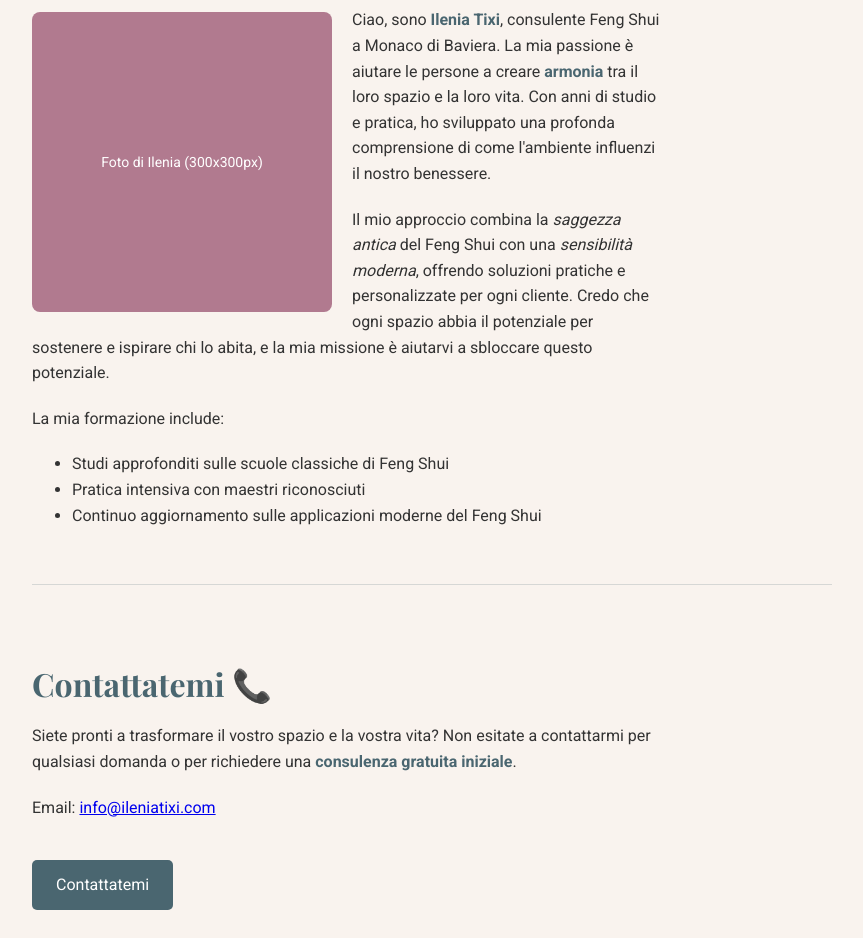
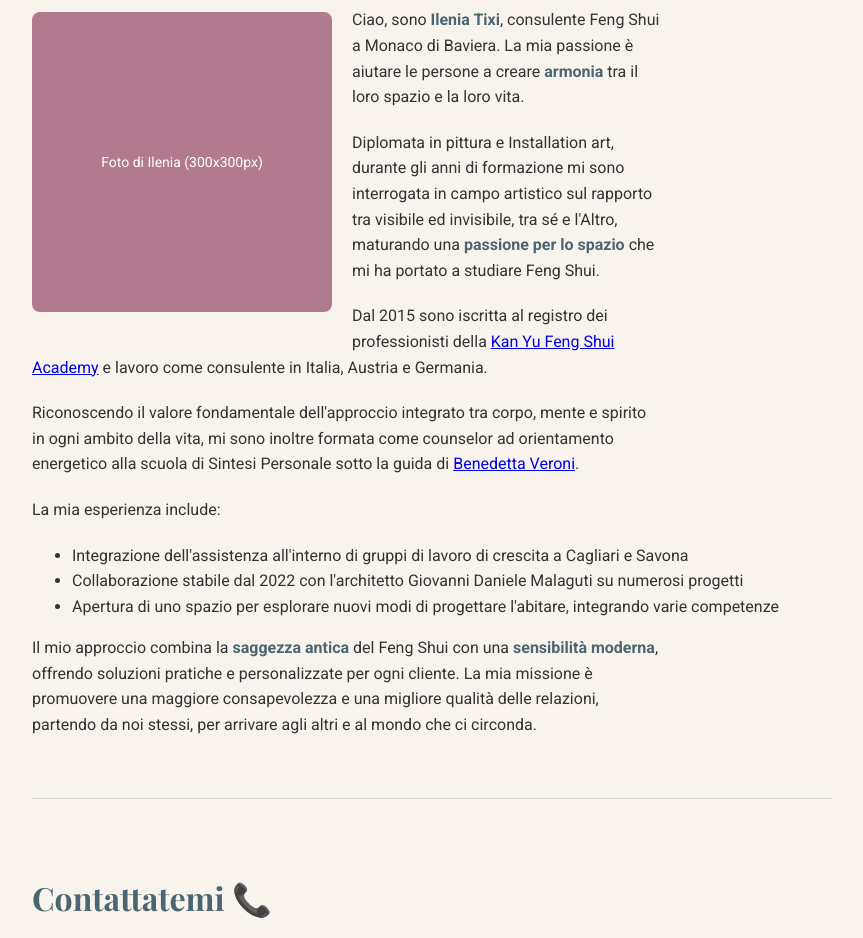
Before and after one commit to dbltnk/ileniatixi_com, a plain HTML site: page index.html in a window 1280 px wide. Shown: the part 3360-4298 px from the top of the page, without its empty margins (208-1071 px from the left). Drawn offline with nearby package versions, Linux system fonts and the light colour scheme.

Commit message:
about me

```diff
--- a/index.html
+++ b/index.html
@@ -584,37 +584,56 @@
                 <div class="image-placeholder profile" alt="Placeholder image for profile picture">
                     Foto di Ilenia (300x300px)
                 </div>
-                <p data-de="Hallo, ich bin <span class='highlight'>Ilenia Tixi</span>, Feng Shui-Beraterin in München. Meine Leidenschaft ist es, Menschen dabei zu helfen, <span class='highlight'>Harmonie</span> zwischen ihrem Raum und ihrem Leben zu schaffen. Durch jahrelanges Studium und Praxis habe ich ein tiefes Verständnis dafür entwickelt, wie die Umgebung unser Wohlbefinden beeinflusst."
-                    data-en="Hello, I'm <span class='highlight'>Ilenia Tixi</span>, a Feng Shui consultant in Munich. My passion is helping people create <span class='highlight'>harmony</span> between their space and their life. Through years of study and practice, I've developed a deep understanding of how the environment influences our well-being.">
+                <p data-de="Hallo, ich bin <span class='highlight'>Ilenia Tixi</span>, Feng Shui-Beraterin in München. Meine Leidenschaft ist es, Menschen dabei zu helfen, <span class='highlight'>Harmonie</span> zwischen ihrem Raum und ihrem Leben zu schaffen."
+                    data-en="Hello, I'm <span class='highlight'>Ilenia Tixi</span>, a Feng Shui consultant in Munich. My passion is helping people create <span class='highlight'>harmony</span> between their space and their life.">
                     Ciao, sono <span class="highlight">Ilenia Tixi</span>, consulente Feng Shui a Monaco di Baviera. La
                     mia passione è aiutare le persone a creare <span class="highlight">armonia</span> tra il loro spazio
-                    e la loro vita. Con anni di studio e pratica, ho sviluppato una profonda comprensione di come
-                    l'ambiente influenzi il nostro benessere.
+                    e la loro vita.
                 </p>
-                <p data-de="Mein Ansatz kombiniert die <i>alte Weisheit</i> des Feng Shui mit einem <i>modernen Gespür</i> und bietet praktische und maßgeschneiderte Lösungen für jeden Kunden. Ich glaube, dass jeder Raum das Potenzial hat, seine Bewohner zu unterstützen und zu inspirieren, und meine Mission ist es, Ihnen zu helfen, dieses Potenzial zu entfalten."
-                    data-en="My approach combines the <i>ancient wisdom</i> of Feng Shui with a <i>modern sensibility</i>, offering practical and personalized solutions for each client. I believe that every space has the potential to support and inspire those who inhabit it, and my mission is to help you unlock this potential.">
-                    Il mio approccio combina la <i>saggezza antica</i> del Feng Shui con una <i>sensibilità moderna</i>,
-                    offrendo soluzioni pratiche e personalizzate per ogni cliente. Credo che ogni spazio abbia il
-                    potenziale per sostenere e ispirare chi lo abita, e la mia missione è aiutarvi a sbloccare questo
-                    potenziale.
+                <p data-de="Mit einem Abschluss in Malerei und Installationskunst habe ich mich während meiner Ausbildung künstlerisch mit der Beziehung zwischen Sichtbarem und Unsichtbarem, zwischen Selbst und Anderem auseinandergesetzt. Dies führte zu einer <span class='highlight'>Leidenschaft für den Raum</span>, die mich zum Studium des Feng Shui brachte."
+                    data-en="With a degree in painting and installation art, during my training I artistically explored the relationship between visible and invisible, between self and other, developing a <span class='highlight'>passion for space</span> that led me to study Feng Shui.">
+                    Diplomata in pittura e Installation art, durante gli anni di formazione mi sono interrogata in campo
+                    artistico sul rapporto tra visibile ed invisibile, tra sé e l'Altro, maturando una <span
+                        class="highlight">passione per lo spazio</span> che mi ha portato a studiare Feng Shui.
                 </p>
-                <p data-de="Meine Ausbildung umfasst:" data-en="My training includes:">
-                    La mia formazione include:
+                <p data-de="Seit 2015 bin ich im Register der Fachleute der <a href='https://kanyufengshuiacademy.com' target='_blank'>Kan Yu Feng Shui Academy</a> eingetragen und arbeite als Beraterin in Italien, Österreich und Deutschland."
+                    data-en="Since 2015, I've been registered as a professional with the <a href='https://kanyufengshuiacademy.com' target='_blank'>Kan Yu Feng Shui Academy</a> and work as a consultant in Italy, Austria, and Germany.">
+                    Dal 2015 sono iscritta al registro dei professionisti della <a
+                        href="https://kanyufengshuiacademy.com" target="_blank">Kan Yu Feng Shui Academy</a> e lavoro
+                    come consulente in Italia, Austria e Germania.
+                </p>
+                <p data-de="In Anerkennung des grundlegenden Wertes eines integrierten Ansatzes von Körper, Geist und Seele in allen Lebensbereichen habe ich mich auch als energetisch orientierte Beraterin an der Schule für Persönliche Synthese unter der Leitung von <a href='http://sintesipersonale.it' target='_blank'>Benedetta Veroni</a> ausbilden lassen."
+                    data-en="Recognizing the fundamental value of an integrated approach between body, mind, and spirit in every area of life, I have also trained as an energy-oriented counselor at the Personal Synthesis school under the guidance of <a href='http://sintesipersonale.it' target='_blank'>Benedetta Veroni</a>.">
+                    Riconoscendo il valore fondamentale dell'approccio integrato tra corpo, mente e spirito in ogni
+                    ambito della vita, mi sono inoltre formata come counselor ad orientamento energetico alla scuola di
+                    Sintesi Personale sotto la guida di <a href="http://sintesipersonale.it" target="_blank">Benedetta
+                        Veroni</a>.
+                </p>
+                <p data-de="Meine Erfahrung umfasst:" data-en="My experience includes:">
+                    La mia esperienza include:
                 </p>
                 <ul>
-                    <li data-de="Vertiefte Studien der klassischen Feng Shui-Schulen"
-                        data-en="In-depth studies of classical Feng Shui schools">
-                        Studi approfonditi sulle scuole classiche di Feng Shui
+                    <li data-de="Integration von Unterstützung in Wachstumsarbeitsgruppen in Cagliari und Savona"
+                        data-en="Integration of assistance within growth work groups in Cagliari and Savona">
+                        Integrazione dell'assistenza all'interno di gruppi di lavoro di crescita a Cagliari e Savona
                     </li>
-                    <li data-de="Intensive Praxis mit anerkannten Meistern"
-                        data-en="Intensive practice with recognized masters">
-                        Pratica intensiva con maestri riconosciuti
+                    <li data-de="Seit 2022 dauerhafte Zusammenarbeit mit dem Architekten Giovanni Daniele Malaguti an zahlreichen Projekten"
+                        data-en="Stable collaboration since 2022 with architect Giovanni Daniele Malaguti on numerous projects">
+                        Collaborazione stabile dal 2022 con l'architetto Giovanni Daniele Malaguti su numerosi progetti
                     </li>
-                    <li data-de="Kontinuierliche Weiterbildung über moderne Anwendungen des Feng Shui"
-                        data-en="Continuous updating on modern applications of Feng Shui">
-                        Continuo aggiornamento sulle applicazioni moderne del Feng Shui
+                    <li data-de="Eröffnung eines Raumes zur Erforschung neuer Wohndesign-Ansätze durch Integration verschiedener Kompetenzen"
+                        data-en="Opening of a space to explore new ways of designing living, integrating various skills">
+                        Apertura di uno spazio per esplorare nuovi modi di progettare l'abitare, integrando varie
+                        competenze
                     </li>
                 </ul>
+                <p data-de="Mein Ansatz kombiniert die <span class='highlight'>alte Weisheit</span> des Feng Shui mit einer <span class='highlight'>modernen Sensibilität</span> und bietet praktische und personalisierte Lösungen für jeden Kunden. Meine Mission ist es, ein größeres Bewusstsein und eine bessere Qualität der Beziehungen zu fördern, beginnend bei uns selbst, über andere bis hin zur Welt um uns herum."
+                    data-en="My approach combines the <span class='highlight'>ancient wisdom</span> of Feng Shui with a <span class='highlight'>modern sensibility</span>, offering practical and personalized solutions for each client. My mission is to promote greater awareness and a better quality of relationships, starting from ourselves, extending to others, and ultimately to the world around us.">
+                    Il mio approccio combina la <span class="highlight">saggezza antica</span> del Feng Shui con una
+                    <span class="highlight">sensibilità moderna</span>, offrendo soluzioni pratiche e personalizzate per
+                    ogni cliente. La mia missione è promuovere una maggiore consapevolezza e una migliore qualità delle
+                    relazioni, partendo da noi stessi, per arrivare agli altri e al mondo che ci circonda.
+                </p>
             </section>
 
             <div class="section-divider"></div>
```
